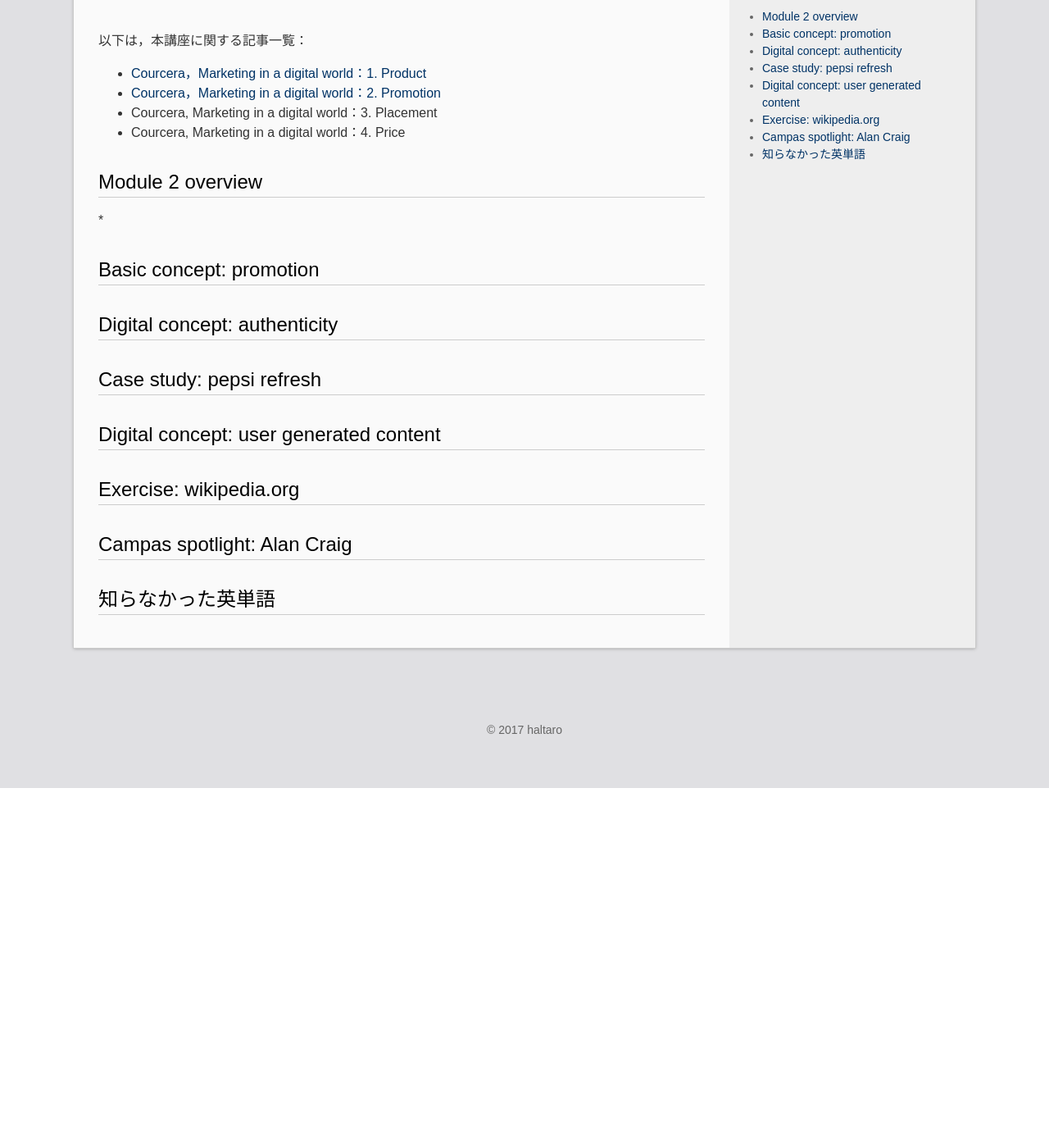
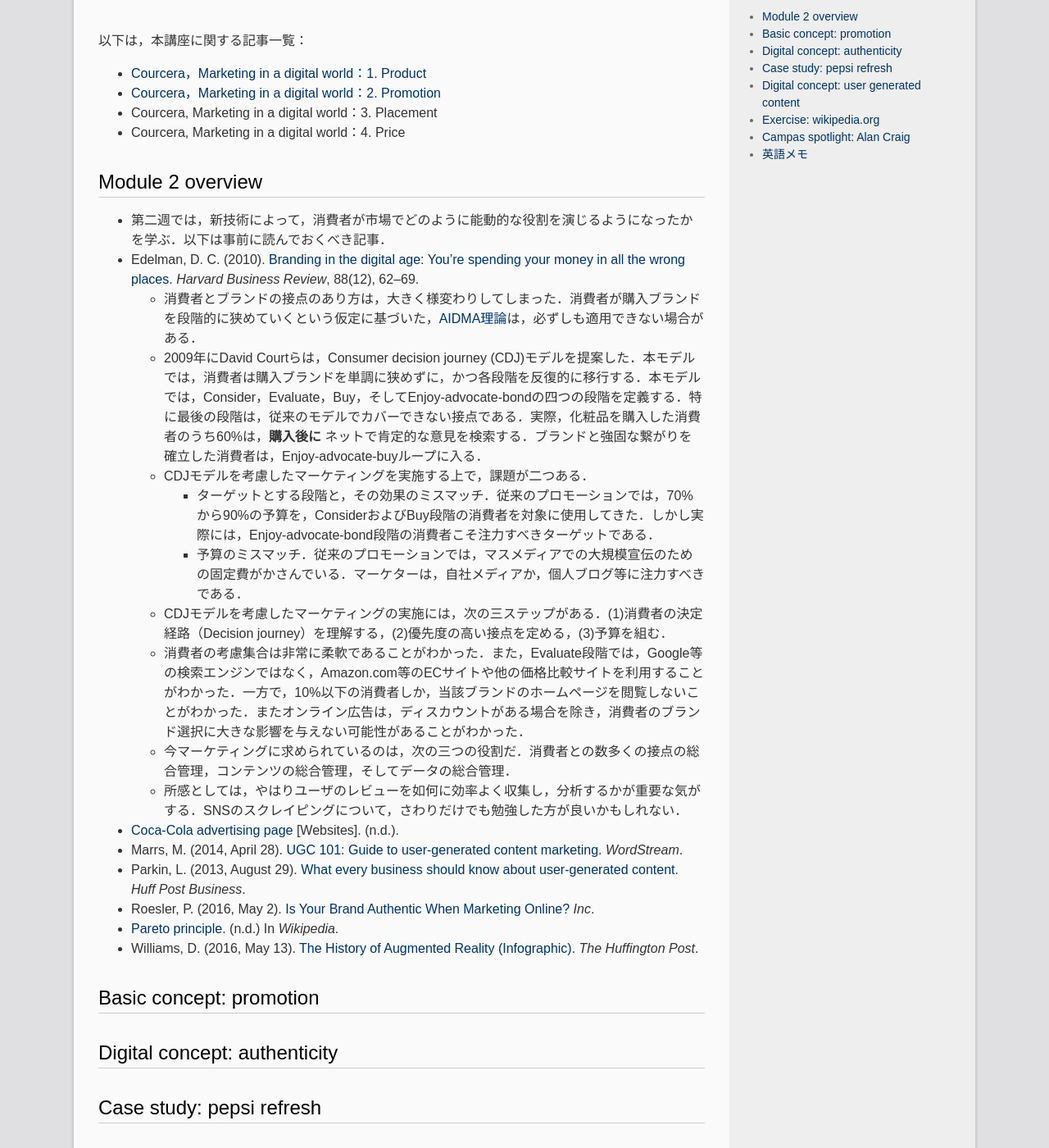
Before and after one commit to madoreenu/haltaro.github.io, a Jekyll site: the page built from _posts/2017-11-25-digital-marketing-2.md, in a window 1280 px wide and 1400 px high, scrolled down 1036 px. Shown: the whole window at 82% size. Built offline with Jekyll 4.4.1, drawn with Linux system fonts in a browser that asks for light colours; before the commit the page ends 1997 px from its top, so only the background shows below that; some of the changed text lies outside the part shown.

Commit message:
Finish HBR

```diff
--- a/_posts/2017-11-25-digital-marketing-2.md
+++ b/_posts/2017-11-25-digital-marketing-2.md
@@ -18,7 +18,24 @@ categories:
 
 # Module 2 overview
 
-*
+* 第二週では，新技術によって，消費者が市場でどのように能動的な役割を演じるようになったかを学ぶ．以下は事前に読んでおくべき記事．
+* Edelman, D. C. (2010). [Branding in the digital age: You’re spending your money in all the wrong places](https://hbr.org/2010/12/branding-in-the-digital-age-youre-spending-your-money-in-all-the-wrong-places). *Harvard Business Review*, 88(12), 62–69.
+  * 消費者とブランドの接点のあり方は，大きく様変わりしてしまった．消費者が購入ブランドを段階的に狭めていくという仮定に基づいた，[AIDMA理論](https://next.rikunabi.com/journal/entry/20161101_S8)は，必ずしも適用できない場合がある．
+  * 2009年にDavid Courtらは，Consumer decision journey (CDJ)モデルを提案した．本モデルでは，消費者は購入ブランドを単調に狭めずに，かつ各段階を反復的に移行する．本モデルでは，Consider，Evaluate，Buy，そしてEnjoy-advocate-bondの四つの段階を定義する．特に最後の段階は，従来のモデルでカバーできない接点である．実際，化粧品を購入した消費者のうち60%は，**購入後に** ネットで肯定的な意見を検索する．ブランドと強固な繋がりを確立した消費者は，Enjoy-advocate-buyループに入る．
+  * CDJモデルを考慮したマーケティングを実施する上で，課題が二つある．
+    * ターゲットとする段階と，その効果のミスマッチ．従来のプロモーションでは，70%から90%の予算を，ConsiderおよびBuy段階の消費者を対象に使用してきた．しかし実際には，Enjoy-advocate-bond段階の消費者こそ注力すべきターゲットである．
+    * 予算のミスマッチ．従来のプロモーションでは，マスメディアでの大規模宣伝のための固定費がかさんでいる．マーケターは，自社メディアか，個人ブログ等に注力すべきである．
+  * CDJモデルを考慮したマーケティングの実施には，次の三ステップがある．(1)消費者の決定経路（Decision journey）を理解する，(2)優先度の高い接点を定める，(3)予算を組む．
+  * 消費者の考慮集合は非常に柔軟であることがわかった．また，Evaluate段階では，Google等の検索エンジンではなく，Amazon.com等のECサイトや他の価格比較サイトを利用することがわかった．一方で，10%以下の消費者しか，当該ブランドのホームページを閲覧しないことがわかった．またオンライン広告は，ディスカウントがある場合を除き，消費者のブランド選択に大きな影響を与えない可能性があることがわかった．
+  * 今マーケティングに求められているのは，次の三つの役割だ．消費者との数多くの接点の総合管理，コンテンツの総合管理，そしてデータの総合管理．
+  * 所感としては，やはりユーザのレビューを如何に効率よく収集し，分析するかが重要な気がする．SNSのスクレイピングについて，さわりだけでも勉強した方が良いかもしれない．
+* [Coca-Cola advertising page](http://www.coca-colacompany.com/history/advertising) [Websites]. (n.d.).
+* Marrs, M. (2014, April 28). [UGC 101: Guide to user-generated content marketing](http://www.wordstream.com/blog/ws/2014/04/28/user-generated-content). *WordStream*.
+* Parkin, L. (2013, August 29). [What every business should know about user-generated content](https://www.huffingtonpost.com/lisa-parkin/how-to-use-user-generated-content_b_3818827.html). *Huff Post Business*.
+* Roesler, P. (2016, May 2). [Is Your Brand Authentic When Marketing Online?](https://www.inc.com/peter-roesler/is-your-brand-authentic-when-marketing-online.html) *Inc*.
+* [Pareto principle](https://en.wikipedia.org/wiki/Pareto_principle). (n.d.) In *Wikipedia*.
+* Williams, D. (2016, May 13). [The History of Augmented Reality (Infographic)](https://www.huffingtonpost.com/dennis-williams-ii/the-history-of-augmented-_b_9955048.html?utm_medium=email&utm_source=other&utm_campaign=opencourse.FDKAdNsuEeSEcyIAC2mPOQ.announcements~opencourse.FDKAdNsuEeSEcyIAC2mPOQ.V3aMLQJDEeaFRBL8xcPRow). *The Huffington Post*.
+
 
 # Basic concept: promotion
 
@@ -32,5 +49,16 @@ categories:
 
 # Campas spotlight: Alan Craig
 
+# 英語メモ
 
-# 知らなかった英単語
+* [pare down](https://eow.alc.co.jp/search?q=pare+down)：…を削減する．
+* [reel](https://ejje.weblio.jp/content/reel)：糸巻きに巻く，操る．
+* [dissipate](https://ejje.weblio.jp/content/dissipate)：散らす；散逸する．
+* [promiscuous](https://ejje.weblio.jp/content/promiscuous)：乱雑な．
+* [myriad](https://ejje.weblio.jp/content/myriad)：無数．
+* [assail](https://ejje.weblio.jp/content/assail)：激しく攻撃する，猛攻する．
+* [advocate](https://ejje.weblio.jp/content/advocate)：提唱する，主張する．
+* [invigorating](https://ejje.weblio.jp/content/invigorating)：激励の，元気づける．
+* [malleable](https://ejje.weblio.jp/content/malleable)：柔軟な，順応性のある．
+* [conspicuously](https://ejje.weblio.jp/content/conspicuously)：著しく，目立って．
+* [deliberate](https://ejje.weblio.jp/content/deliberate)：故意の，計画的な，慎重な，思慮のある．
```
Also changed, not shown: _posts/2017-11-08-digital-marketing-1.md (+1 -1 lines), 3 other files.
